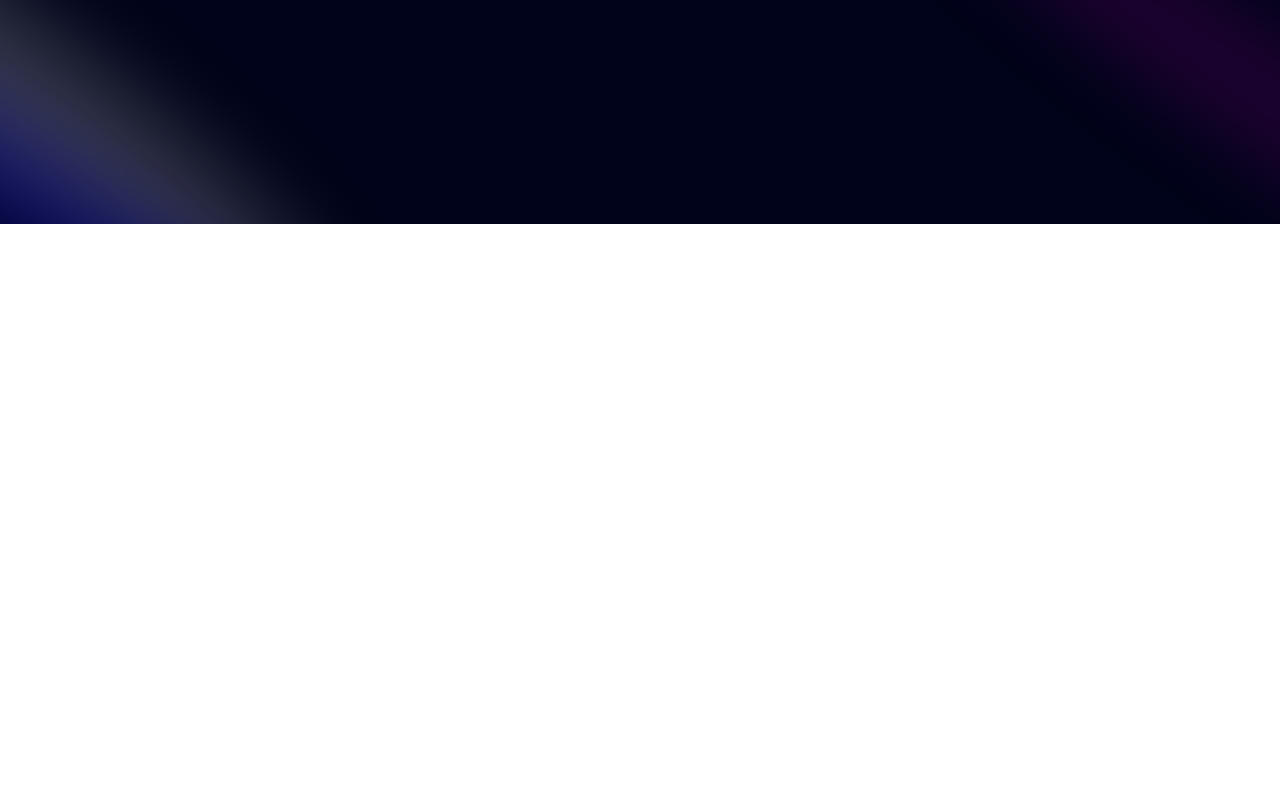
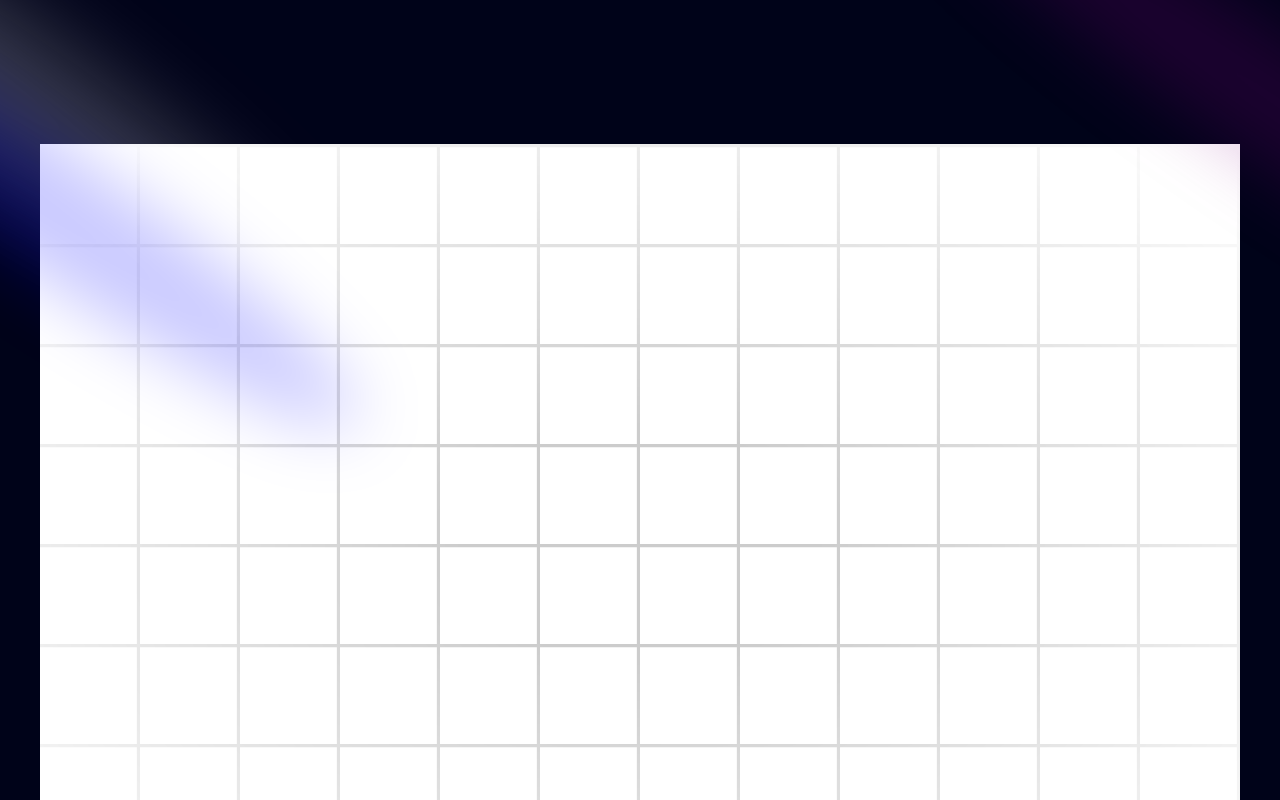
Before and after one commit to andyk2000/andy-portfolio, a Next.js app: page / in a window 1280 px wide. Shown: the top 800 px of the page. Built offline with nearby package versions, Linux system fonts and the light colour scheme.

Commit message:
feat: adding theme provider

```diff
--- a/components/Hero.tsx
+++ b/components/Hero.tsx
@@ -8,6 +8,10 @@
             <Spotlight className='top-10 left-full h-[80vh] w-[50vw]' fill='purple'/>
             <Spotlight className='top-28 left-0 h-[80vh] w-[50vw]' fill='blue'/>
         </div>
+
+        <div className="h-[50rem] w-full dark:bg-black-100 bg-white  dark:bg-grid-white/[0.3] bg-grid-black/[0.2] relative flex items-center justify-center">
+        <div className="absolute pointer-events-none inset-0 flex items-center justify-center dark:bg-black-100 bg-white [mask-image:radial-gradient(ellipse_at_center,transparent_20%,black)]" />
+      </div>
     </div>
   )
 }
--- a/package.json
+++ b/package.json
@@ -13,6 +13,7 @@
     "framer-motion": "^11.11.9",
     "mini-svg-data-uri": "^1.4.4",
     "next": "^14.2.15",
+    "next-themes": "^0.3.0",
     "react": "^18",
     "react-dom": "^18",
     "tailwind-merge": "^2.5.4",
```
Also changed, not shown: 1 other file (tests, documents, lock files or other folders).
